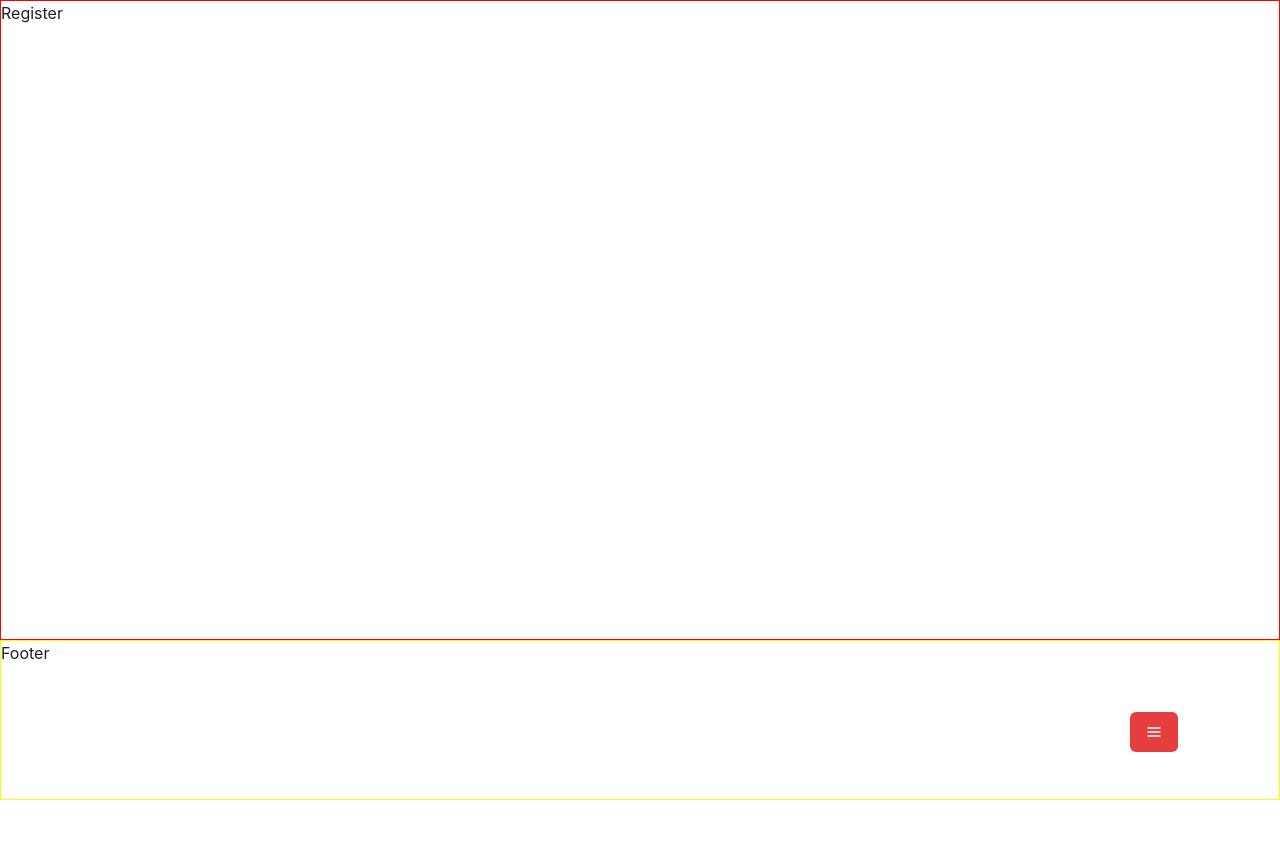
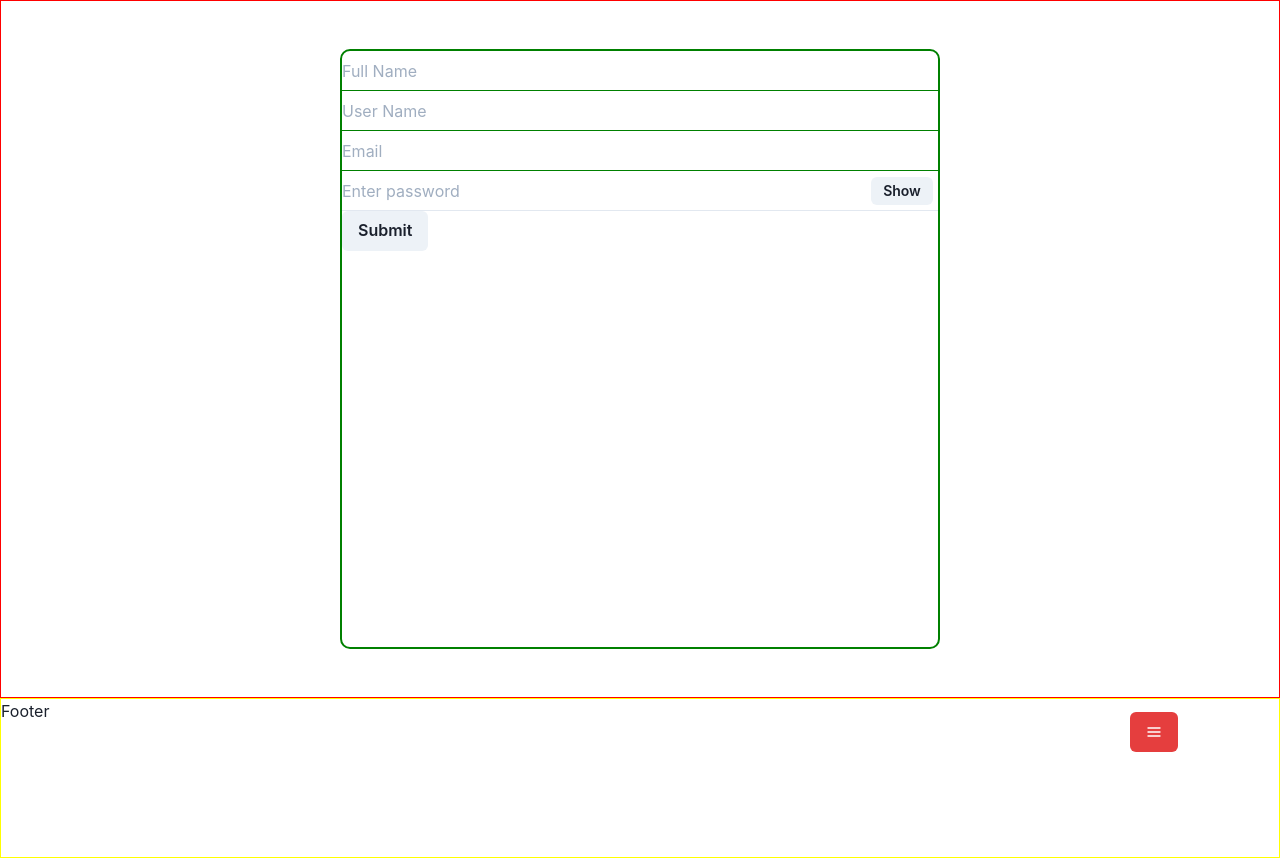
Before and after one commit to lexx54/productivity-front, a React (Create React App) app: page /register in a window 1280 px wide. Before the commit the page ends 800 px from the top, so only its background shows below. Built offline with nearby package versions, Linux system fonts and the light colour scheme.

Commit message:
adds form inputs, schema and validation

```diff
--- a/package.json
+++ b/package.json
@@ -7,16 +7,19 @@
     "@chakra-ui/react": "^1.6.2",
     "@emotion/react": "^11.4.0",
     "@emotion/styled": "^11.3.0",
+    "@hookform/resolvers": "^2.5.1",
     "@testing-library/jest-dom": "^5.12.0",
     "@testing-library/react": "^11.2.7",
     "@testing-library/user-event": "^12.8.3",
+    "axios": "^0.21.1",
     "framer-motion": "^4.1.17",
     "react": "^17.0.2",
     "react-dom": "^17.0.2",
     "react-hook-form": "^7.6.2",
     "react-router-dom": "^5.2.0",
     "react-scripts": "4.0.3",
-    "web-vitals": "^1.1.2"
+    "web-vitals": "^1.1.2",
+    "yup": "^0.32.9"
   },
   "scripts": {
     "start": "react-scripts start",
--- /dev/null
+++ b/src/components/AlertMessage.js
@@ -0,0 +1,11 @@
+import {Alert, AlertIcon, AlertTitle} from "@chakra-ui/react";
+
+const AlertMessage = ({message}) => (
+  <Alert status="error">
+    <AlertIcon />
+    <AlertTitle mr={2}>{message}</AlertTitle>
+  </Alert>
+  )
+
+
+export default AlertMessage;
--- /dev/null
+++ b/src/components/Password.js
@@ -0,0 +1,26 @@
+import {useState} from "react";
+import {InputGroup, Input, InputRightElement, Button} from "@chakra-ui/react"
+
+const Password = ({data}) => {
+  const [show, setShow] = useState(false)
+  const handleClick = () => setShow(!show)
+
+  return (
+    <InputGroup size="md">
+      <Input
+        pr="4.5rem"
+        type={show ? "text" : "password"}
+        placeholder="Enter password"
+        variant="flushed"
+        {...data}
+      />
+      <InputRightElement width="4.5rem">
+        <Button h="1.75rem" size="sm" onClick={handleClick}>
+          {show ? "Hide" : "Show"}
+        </Button>
+      </InputRightElement>
+    </InputGroup>
+  )
+}
+
+export default Password;
--- a/src/pages/Register.js
+++ b/src/pages/Register.js
@@ -1,10 +1,68 @@
-import {Box} from "@chakra-ui/react";
+import {Box,Center,Input,Button, } from "@chakra-ui/react";
+import { useState } from "react";
+import { useForm, Controller } from "react-hook-form";
+//components
+import Password from "../components/Password";
+import AlertMessage from "../components/AlertMessage";
+
+import services from "../services";
+
+import { yupResolver } from '@hookform/resolvers/yup';
+import * as yup from "yup";
+
+const schema = yup.object().shape({
+  name: yup.string().required().min(4).trim(),
+  user: yup.string().required().min(3).max(10),
+  password: yup.string().required().min(3).max(8),
+  email:yup.string().email(),
+})
+
 
 const Register = () => {
+  // const [errorMessage, setErrorMessage]=useState("");
+  const {handleSubmit,control,formState:{errors}}=useForm({
+    resolver: yupResolver(schema)
+  });
+  const onSubmit = async (data) => {
+    console.log(data);
+    try{
+      // await services.addUser(data);
+    }catch(err){
+      // setErrorMessage(err.message)
+    }
+
+  };
   return(
-    <Box border="1px" borderColor="red" h="100%">
-      <p>Register</p>
-    </Box>
+    <Center border="1px" borderColor="red" h="100%">
+      {/* {errorMessage && <Alert>
+        <AlertIcon/>
+        <AlertTitle>{errorMessage}</AlertTitle>
+      </Alert>} */}
+
+      <Box as="form" width={["80%",null,"600px"]} border="2px"
+      borderColor="green" height="600px" my="3rem" borderRadius="10px"
+      onSubmit={handleSubmit(onSubmit)}>
+        <Controller control={control} name="name" rules={{ required: true }}
+          render={({field})=><Input variant="flushed" placeholder="Full Name" {...field} />}/>
+        {errors.name && <AlertMessage message={errors.name.message}/>}
+
+        <Controller control={control} name="user" rules={{ required: true }}
+          render={({field})=><Input variant="flushed" placeholder="User Name" {...field} />}/>
+        {errors.user && <AlertMessage message={errors.user.message} />}
+
+        <Controller control={control} name="email"
+          render={({field})=><Input variant="flushed" placeholder="Email" {...field}/>}/>
+        {errors.email && <AlertMessage message={errors.email.message} />}
+
+        <Controller control={control} name="password"
+          render={({field})=><Password data={field} />}/>
+        {errors.password && <AlertMessage message={errors.password.message} />}
+
+        <Button type="submit">
+          Submit
+        </Button>
+      </Box>
+    </Center>
 
   )
 }
--- /dev/null
+++ b/src/services/index.js
@@ -0,0 +1,19 @@
+import axios from "axios";
+
+const URL = "http://localhost:3001/api/user";
+
+const addUser = async (data) => {
+  try{
+    const response = await axios.post(URL,data);
+    return response.data;
+  } catch(err){
+    console.error(err.message)
+  }
+
+}
+
+const services = {
+  addUser
+}
+
+export default services;
```
Also changed, not shown: src/components/NormalInput.js (added), 1 other file (tests, documents, lock files or other folders).
